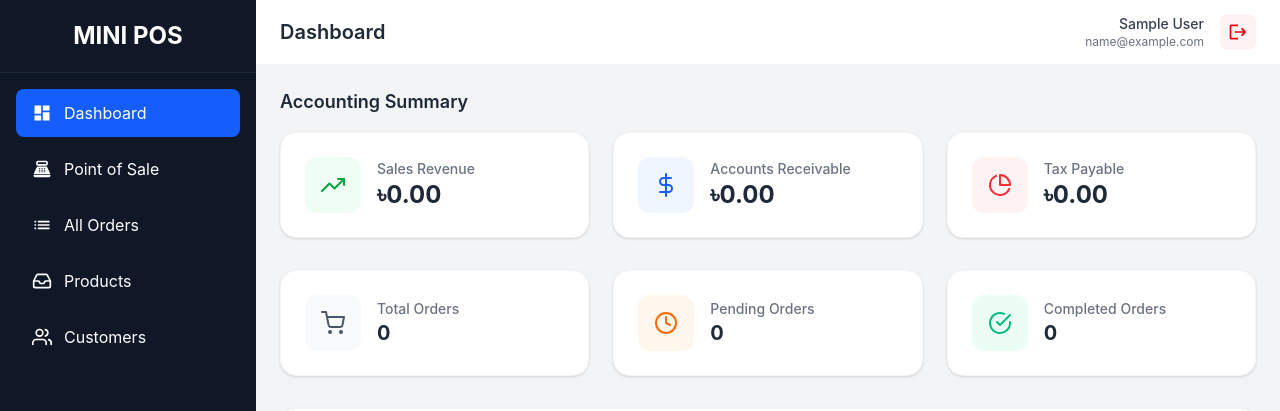
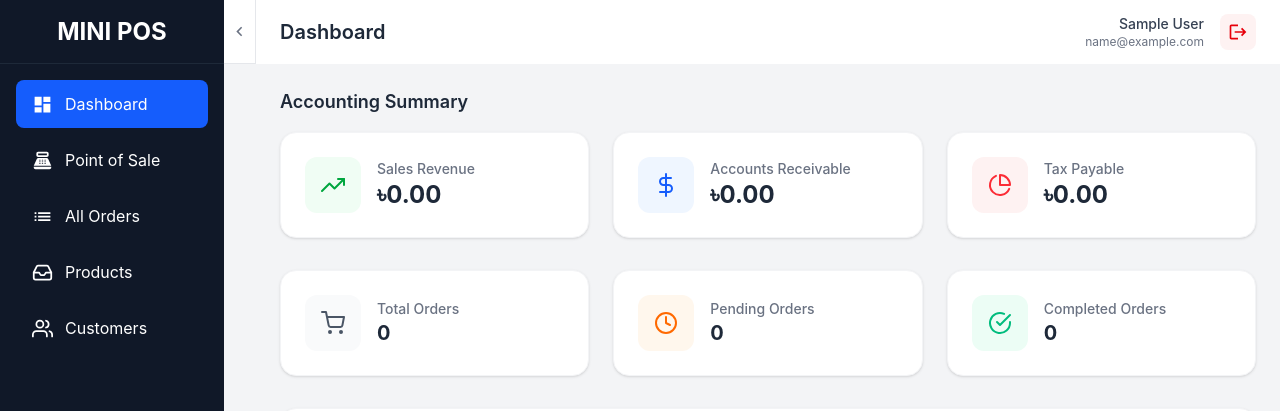
Before and after one commit to imakbarsami/mini-pos, a React (Vite) app in the folder frontend/: page / in a window 1280 px wide. Shown: the top 411 px of the page. Built offline with nearby package versions, Linux system fonts and the light colour scheme; no server answers; sample sign-in values are in the browser's storage.

Commit message:
make it collapsable layout

```diff
--- a/frontend/src/layouts/MainLayout.jsx
+++ b/frontend/src/layouts/MainLayout.jsx
@@ -1,8 +1,16 @@
+import { useState } from 'react';
 import { Outlet, Link, useNavigate, useLocation } from 'react-router-dom';
 import { useDispatch, useSelector } from 'react-redux';
 import { logout } from '../features/authSlice';
-import { MdDashboard, MdPointOfSale, MdLogout, MdList } from 'react-icons/md';
-import api from '../services/api'
+import {
+  MdDashboard,
+  MdPointOfSale,
+  MdLogout,
+  MdList,
+  MdMenu,
+  MdChevronLeft
+} from 'react-icons/md';
+import api from '../services/api';
 import toast from 'react-hot-toast';
 import { FiInbox, FiUsers } from 'react-icons/fi';
 
@@ -11,17 +19,30 @@ const MainLayout = () => {
   const dispatch = useDispatch();
   const navigate = useNavigate();
   const location = useLocation();
+
+  const [sidebarCollapsed, setSidebarCollapsed] = useState(false);
+
+  const pageTitles = {
+      '/': 'Dashboard',
+      '/pos': 'Create Order',
+      '/orders': 'Orders List',
+      '/products': 'Products List',
+      '/customers': 'Customers List',
+  };
+
   const user = useSelector((state) => state.auth.user);
 
   const handleLogout = async () => {
 
     try {
+
       const res = await api.post('/logout');
       toast.success(res.data.message);
     }
     catch (error) {
       console.log(error);
     }
+
     dispatch(logout());
     navigate('/login');
   };
@@ -29,52 +50,248 @@ const MainLayout = () => {
   return (
     <div className="flex h-screen bg-gray-100">
 
+      {/* Sidebar Wrapper */}
+      <div
+        className={`
+          ${sidebarCollapsed ? 'w-24' : 'w-64'}
+          flex
+          shrink-0
+          transition-all
+          duration-300
+          ease-in-out
+        `}
+      >
+
         {/* Sidebar */}
-      <div className="w-64 bg-gray-900 text-white flex flex-col">
+        <div
+          className={`
+            ${sidebarCollapsed ? 'w-16' : 'w-56'}
+            bg-gray-900
+            text-white
+            flex
+            flex-col
+            transition-all
+            duration-300
+            ease-in-out
+            overflow-hidden
+          `}
+        >
 
-        <div className="p-5 text-2xl font-bold border-b border-gray-800 text-center">
+          {/* Sidebar Header */}
+          <div
+            className={`
+              h-16
+              border-b border-gray-800
+              flex items-center
+              shrink-0
+              ${sidebarCollapsed ? 'justify-center' : 'justify-center'}
+            `}
+          >
+
+            {sidebarCollapsed ? (
+              <span className="text-xl font-bold">
+                MP
+              </span>
+            ) : (
+              <span className="text-2xl font-bold whitespace-nowrap">
                 MINI POS
+              </span>
+            )}
+
           </div>
 
+          {/* Navigation */}
           <nav className="flex-1 p-4 space-y-2">
 
+            {/* Dashboard */}
             <Link
               to="/"
-            className={`flex items-center gap-3 px-4 py-3 rounded-lg transition-colors ${location.pathname === '/' ? 'bg-blue-600' : 'hover:bg-gray-800'}`}
+              title={sidebarCollapsed ? 'Dashboard' : ''}
+              className={`
+                flex items-center
+                h-12
+                rounded-lg
+                transition-colors
+                ${sidebarCollapsed
+                  ? 'justify-center px-0'
+                  : 'gap-3 px-4'
+                }
+                ${location.pathname === '/'
+                  ? 'bg-blue-600'
+                  : 'hover:bg-gray-800'
+                }
+              `}
             >
-            <MdDashboard size={20} /> Dashboard
+              <MdDashboard size={21} />
+
+              {!sidebarCollapsed && (
+                <span className="whitespace-nowrap">
+                  Dashboard
+                </span>
+              )}
             </Link>
 
+            {/* Point of Sale */}
             <Link
               to="/pos"
-            className={`flex items-center gap-3 px-4 py-3 rounded-lg transition-colors ${location.pathname === '/pos' ? 'bg-blue-600' : 'hover:bg-gray-800'}`}
+              title={sidebarCollapsed ? 'Point of Sale' : ''}
+              className={`
+                flex items-center
+                h-12
+                rounded-lg
+                transition-colors
+                ${sidebarCollapsed
+                  ? 'justify-center px-0'
+                  : 'gap-3 px-4'
+                }
+                ${location.pathname === '/pos'
+                  ? 'bg-blue-600'
+                  : 'hover:bg-gray-800'
+                }
+              `}
             >
-            <MdPointOfSale size={20} /> Point of Sale
+              <MdPointOfSale size={21} />
+
+              {!sidebarCollapsed && (
+                <span className="whitespace-nowrap">
+                  Point of Sale
+                </span>
+              )}
             </Link>
 
+            {/* All Orders */}
             <Link
               to="/orders"
-            className={`flex items-center gap-3 px-4 py-3 rounded-lg transition-colors ${location.pathname === '/orders' ? 'bg-blue-600' : 'hover:bg-gray-800'}`}
+              title={sidebarCollapsed ? 'All Orders' : ''}
+              className={`
+                flex items-center
+                h-12
+                rounded-lg
+                transition-colors
+                ${sidebarCollapsed
+                  ? 'justify-center px-0'
+                  : 'gap-3 px-4'
+                }
+                ${location.pathname === '/orders'
+                  ? 'bg-blue-600'
+                  : 'hover:bg-gray-800'
+                }
+              `}
             >
-            <MdList size={20} /> All Orders
+              <MdList size={21} />
+
+              {!sidebarCollapsed && (
+                <span className="whitespace-nowrap">
+                  All Orders
+                </span>
+              )}
             </Link>
 
+            {/* Products */}
             <Link
               to="/products"
-            className={`flex items-center gap-3 px-4 py-3 rounded-lg transition-colors ${location.pathname === '/products' ? 'bg-blue-600' : 'hover:bg-gray-800'}`}
+              title={sidebarCollapsed ? 'Products' : ''}
+              className={`
+                flex items-center
+                h-12
+                rounded-lg
+                transition-colors
+                ${sidebarCollapsed
+                  ? 'justify-center px-0'
+                  : 'gap-3 px-4'
+                }
+                ${location.pathname === '/products'
+                  ? 'bg-blue-600'
+                  : 'hover:bg-gray-800'
+                }
+              `}
             >
-            <FiInbox size={20} /> Products
+              <FiInbox size={21} />
+
+              {!sidebarCollapsed && (
+                <span className="whitespace-nowrap">
+                  Products
+                </span>
+              )}
             </Link>
 
-
+            {/* Customers */}
             <Link
               to="/customers"
-            className={`flex items-center gap-3 px-4 py-3 rounded-lg transition-colors ${location.pathname === '/customers' ? 'bg-blue-600' : 'hover:bg-gray-800'}`}
+              title={sidebarCollapsed ? 'Customers' : ''}
+              className={`
+                flex items-center
+                h-12
+                rounded-lg
+                transition-colors
+                ${sidebarCollapsed
+                  ? 'justify-center px-0'
+                  : 'gap-3 px-4'
+                }
+                ${location.pathname === '/customers'
+                  ? 'bg-blue-600'
+                  : 'hover:bg-gray-800'
+                }
+              `}
             >
-            <FiUsers size={20} /> Customers
+              <FiUsers size={21} />
+
+              {!sidebarCollapsed && (
+                <span className="whitespace-nowrap">
+                  Customers
+                </span>
+              )}
             </Link>
 
           </nav>
+
+        </div>
+
+        {/* Collapse / Expand Button */}
+        <div
+          className="
+            w-8
+            h-16
+            shrink-0
+            bg-white
+            border-b
+            border-r
+            border-gray-200
+            flex
+            items-center
+            justify-center
+          "
+        >
+          <button
+            onClick={() =>
+              setSidebarCollapsed(!sidebarCollapsed)
+            }
+            className="
+              w-full
+              h-full
+              flex
+              items-center
+              justify-center
+              text-gray-500
+              hover:bg-gray-50
+              hover:text-gray-700
+              transition-colors
+              cursor-pointer
+            "
+            title={
+              sidebarCollapsed
+                ? 'Expand Sidebar'
+                : 'Collapse Sidebar'
+            }
+          >
+            {sidebarCollapsed ? (
+              <MdMenu size={19} />
+            ) : (
+              <MdChevronLeft size={19} />
+            )}
+          </button>
+        </div>
+
       </div>
 
       {/* Main Content Area */}
@@ -83,33 +300,51 @@ const MainLayout = () => {
         {/* Topbar */}
         <header className="bg-white shadow-sm h-16 flex items-center justify-between px-6">
 
-          <h2 className="text-xl font-semibold text-gray-800">
-            {location.pathname === '/pos' ? 'Create Order' : 'Dashboard'}
-          </h2>
+          <h1 className="text-xl font-semibold text-gray-800">
+            {pageTitles[location.pathname] || 'Dashboard'}
+          </h1>
 
           <div className="flex items-center gap-4">
 
+            {/* User Info */}
             <div className="text-right">
-              <p className="text-sm font-medium text-gray-700">{user?.name}</p>
-              <p className="text-xs text-gray-500">{user?.email}</p>
+              <p className="text-sm font-medium text-gray-700">
+                {user?.name}
+              </p>
+
+              <p className="text-xs text-gray-500">
+                {user?.email}
+              </p>
             </div>
 
+            {/* Logout */}
             <button
               onClick={handleLogout}
-              className="p-2 bg-red-50 text-red-600 rounded-lg hover:bg-red-100 transition-colors cursor-pointer"
+              className="
+                p-2
+                bg-red-50
+                text-red-600
+                rounded-lg
+                hover:bg-red-100
+                transition-colors
+                cursor-pointer
+              "
               title="Logout"
             >
               <MdLogout size={20} />
             </button>
 
           </div>
+
         </header>
 
         {/* Page Content */}
         <main className="flex-1 overflow-x-hidden overflow-y-auto bg-gray-100 p-6">
           <Outlet />
         </main>
+
       </div>
+
     </div>
   );
 };
```
Lines whose indentation alone changed are shown as unchanged.
